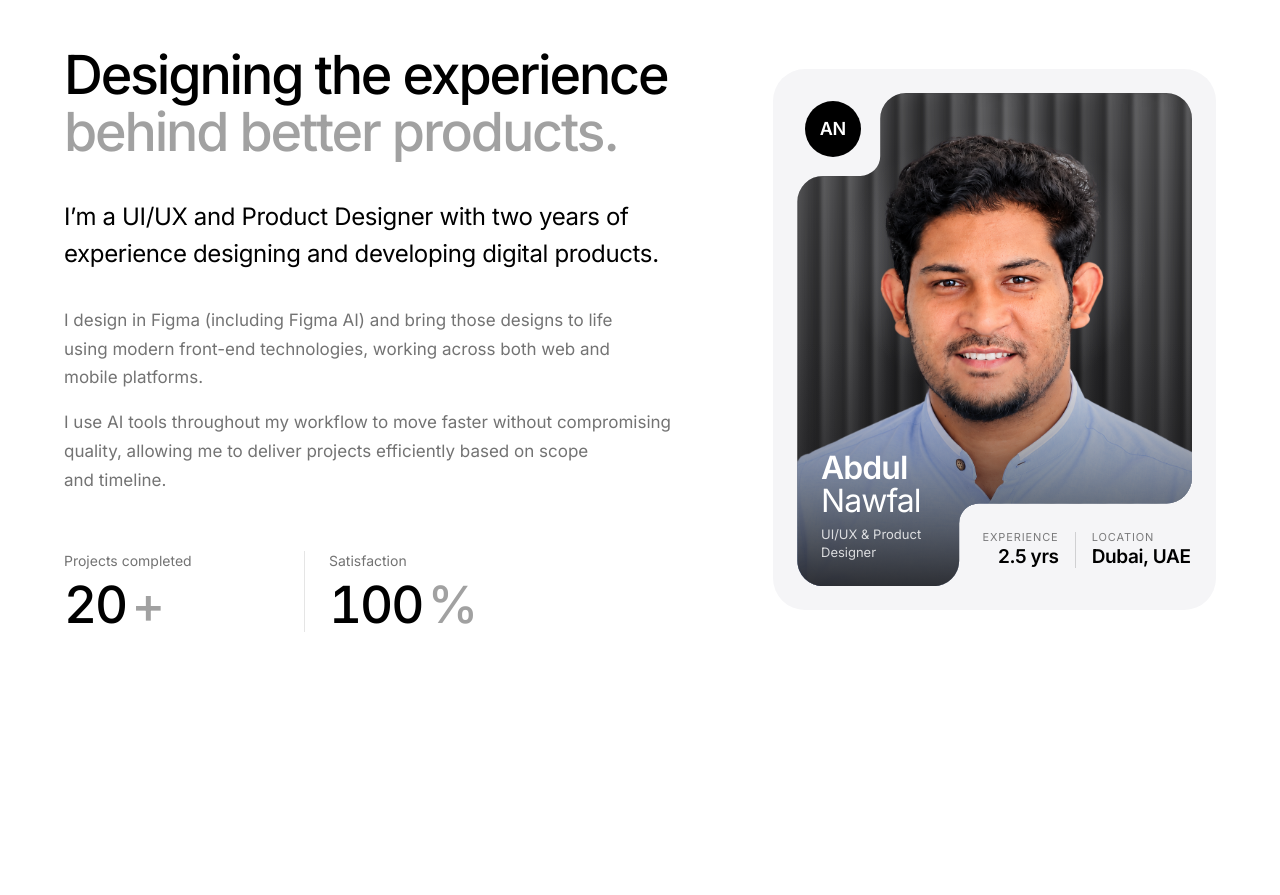
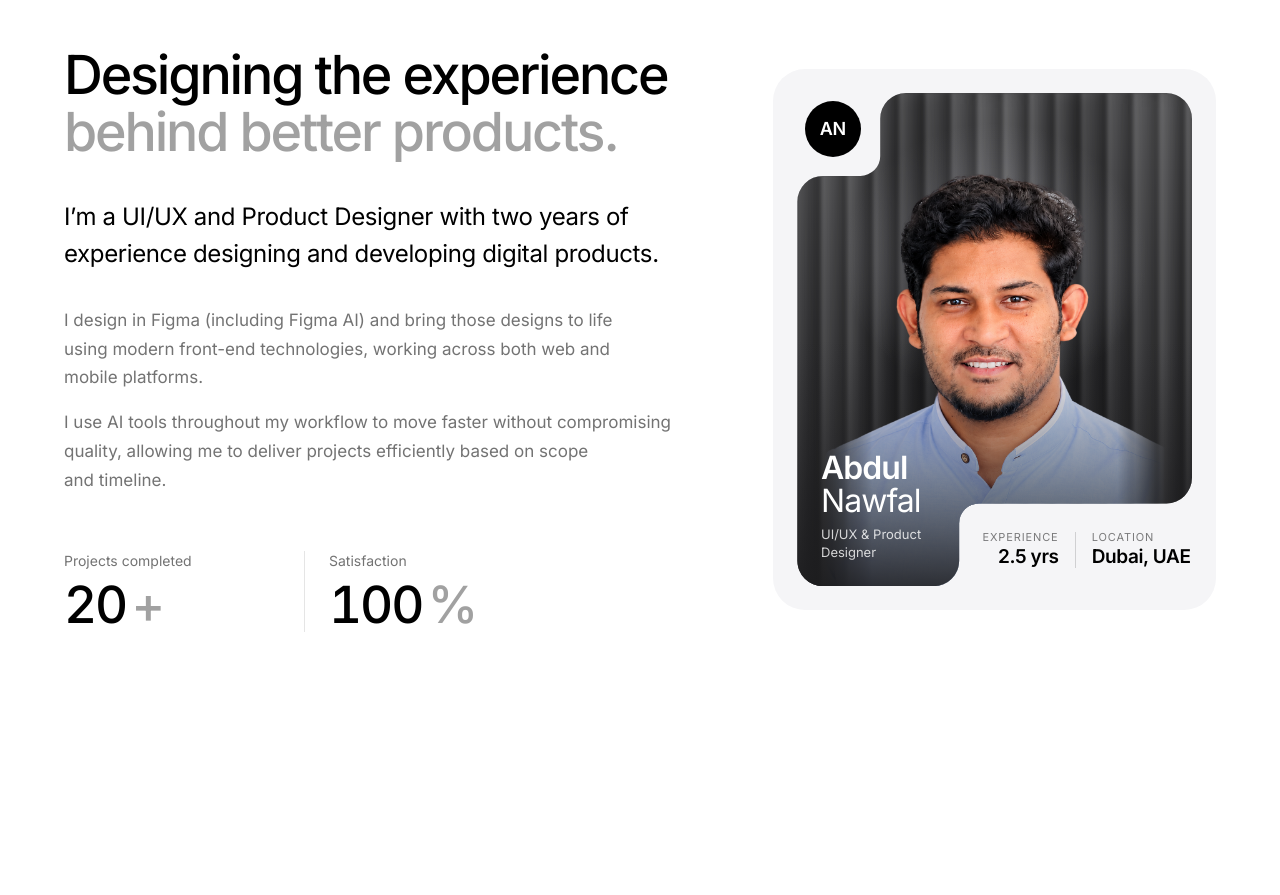
Before and after one commit to abdulnawfalm/portfolio-website, a Next.js app: page / in a window 1280 px wide. Shown: the part 1740-2635 px from the top of the page. Built offline with nearby package versions, Linux system fonts and the light colour scheme.

Commit message:
About card: zoom the photo out and soften the shoulder edges
Co-Authored-By: Claude Opus 5.5 <noreply@anthropic.com>
Claude-Session: https://claude.ai/code/session_012Gt6r9shSSEFMAuLwCnhPu

```diff
--- a/src/app/components/About.tsx
+++ b/src/app/components/About.tsx
@@ -120,7 +120,7 @@ function ProfileCard() {
               style={isCutout ? { transform: `translateX(-${PHOTO_FACE_X}%)` } : undefined}
               className={
                 isCutout
-                  ? "absolute bottom-0 left-1/2 z-[1] h-[92%] w-auto max-w-none object-contain"
+                  ? "absolute bottom-0 left-1/2 z-[1] h-[84%] w-auto max-w-none object-contain [mask-image:linear-gradient(to_right,transparent_0%,black_14%,black_86%,transparent_100%)]"
                   : "absolute inset-0 z-[1] h-full w-full object-cover object-[50%_25%]"
               }
             />
```
Also changed, not shown: public/portrait.png.
